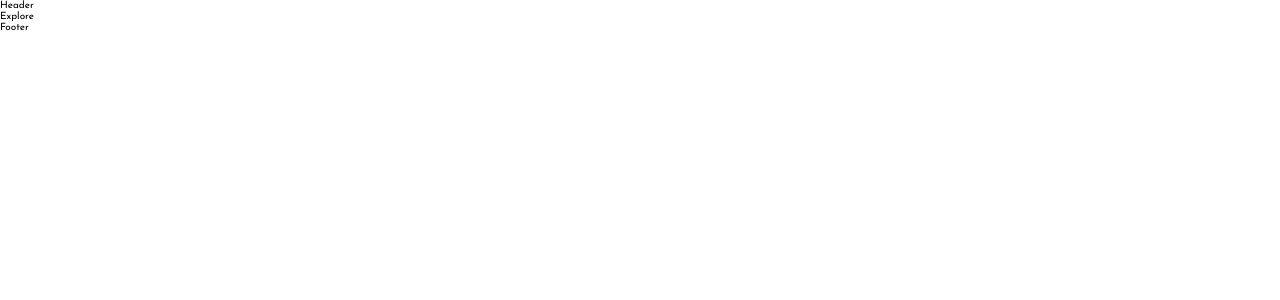
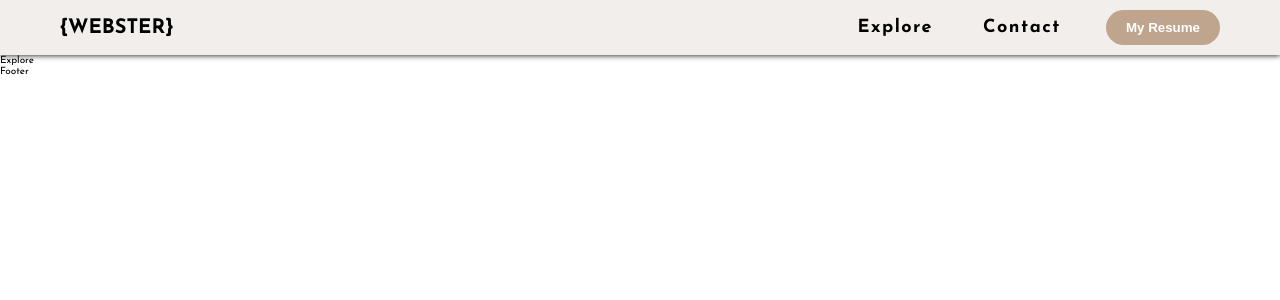
Before and after one commit to WeBstwr/webster_portfolio, a React (Vite) app: page / in a window 1280 px wide. Shown: the top 300 px of the page. Built offline with nearby package versions, Linux system fonts and the light colour scheme.

Commit message:
create header
I have created the header for the site.

```diff
--- a/src/components/Header/Header.jsx
+++ b/src/components/Header/Header.jsx
@@ -1,8 +1,20 @@
 import React from 'react'
+import "./header.css"
 
 function Header() {
   return (
-    <div>Header</div>
+    <header className="header">
+    <h1 className="header-logo">{`{webster}`}</h1>
+    <nav className="header-nav">
+      <a href="/" className="header-nav__link">
+        explore
+      </a>
+      <a href="/contact" className="header-nav__link">
+        contact
+      </a>
+      <button className="header__resume-btn">my resume</button>
+    </nav>
+  </header>
   )
 }
 
--- /dev/null
+++ b/src/components/Header/header.css
@@ -0,0 +1,72 @@
+.header {
+    display: flex;
+    align-items: center;
+    justify-content: space-between;
+    padding: 1rem 6rem;
+    gap: 2rem;
+    background-color: var(--second-color);
+    box-shadow: 0px 1px 5px 0px rgba(0, 0, 0, 0.75);
+    -webkit-box-shadow: 0px 1px 5px 0px rgba(0, 0, 0, 0.75);
+    -moz-box-shadow: 0px 1px 5px 0px rgba(0, 0, 0, 0.75);
+  }
+
+  .header-logo {
+    text-transform: uppercase;
+    color: var(--color-primary);
+  }
+
+  .header-nav {
+    display: flex;
+    gap: 4rem;
+    flex-wrap: wrap;
+  }
+
+  @media screen and (max-width: 50em) {
+    .header-logo {
+      font-size: 2rem;
+    }
+  }
+
+  @media screen and (max-width: 43.75em) {
+    .header-nav {
+      gap: 2rem;
+      display: flex;
+      flex-wrap: wrap;
+      align-items: center;
+      justify-content: center;
+    }
+  }
+
+  @media screen and (max-width: 31.25em) {
+    .header {
+      flex-direction: column;
+    }
+  }
+
+  .header-nav__link {
+    display: flex;
+    justify-content: center;
+    align-items: center;
+    color: black;
+    text-decoration: none;
+    text-transform: capitalize;
+    font-weight: 700;
+    font-size: 1.8rem;
+    letter-spacing: 1.5px;
+    padding: 0.5rem;
+  }
+
+  .header__resume-btn {
+    display: flex;
+    justify-content: center;
+    align-items: center;
+    padding: 1rem 2rem;
+    background-color: var(--first-color);
+    border: none;
+    outline: none;
+    text-transform: capitalize;
+    font-weight: 600;
+    border-radius: 100px;
+    cursor: pointer;
+    color: #fff;
+  }
```
